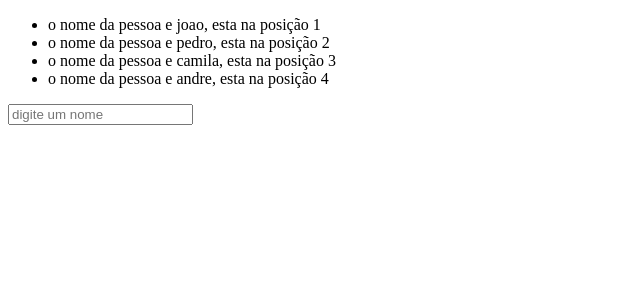
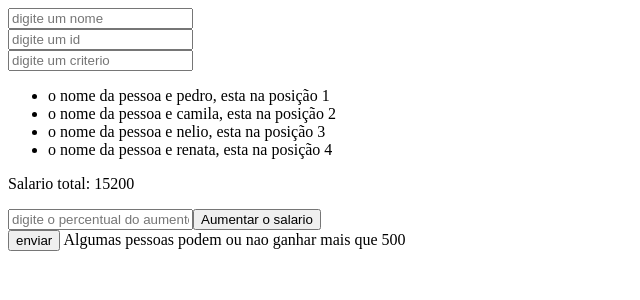
Before and after one commit to pedrovsp/ex-front-1, an Angular app: page / in a window 1280 px wide. Shown: the top 300 px of the page, without its empty margins (0-640 px from the left). Built offline with nearby package versions, Linux system fonts and the light colour scheme.

Commit message:
exercicio 6-12

```diff
--- a/src/app/app.component.html
+++ b/src/app/app.component.html
@@ -1,10 +1,30 @@
+<input #box placeholder="digite um nome" (keyup)="buscar(box.value)">
+<input [style.display]="'block'" #boxId placeholder="digite um id" (keyup)="buscarId(boxId.value)">
+<input [style.display]="'block'" #criterio placeholder="digite um criterio" (keyup)="resposta = buscaCampos(criterio.value)">
+
+<ul *ngFor="let r of resposta">
+  <li>{{ r.id }} - {{ r.nome }} - {{ r.salario }}</li>
+</ul>
+
+<p *ngIf="pessoaBuscada">{{ pessoaBuscada.id + " - " + pessoaBuscada.nome }}</p>
+
 <ul>
   <li *ngFor="let nome of nomesFiltrados, let i = index">
     o nome da pessoa e {{ nome }}, esta na posição {{ i + 1 }}
   </li>
 </ul>
 
-<p *ngIf="nomes.length == 0">nenhum nome encontrado, usando ngIf</p>
-<p [hidden]="nomes.length > 0">nenhum nome encontrado, usando hidden</p>
+<p *ngIf="pessoas.length == 0">nenhum nome encontrado, usando ngIf</p>
+<p [hidden]="pessoas.length > 0">nenhum nome encontrado, usando hidden</p>
 
-<input #box placeholder="digite um nome" (keyup)="buscar(box.value)">
+<p>Salario total: {{getValorTotal()}}</p>
+<div>
+  <input #percentual placeholder="digite o percentual do aumento">
+  <button (click)="raise(percentual.value)">Aumentar o salario</button>
+</div>
+<button (click)="enviar(box.value)">enviar</button>
+
+<p *ngIf="checkSalary(500);else check">Todos ganham mais que 500</p>
+<ng-template #check>
+  Algumas pessoas podem ou nao ganhar mais que 500
+</ng-template>
--- a/src/app/app.component.ts
+++ b/src/app/app.component.ts
@@ -1,4 +1,5 @@
 import { Component, OnInit } from '@angular/core';
+import { Observable } from 'rxjs';
 
 @Component({
     selector: 'app-root',
@@ -8,14 +9,76 @@ import { Component, OnInit } from '@angular/core';
 
 export class AppComponent implements OnInit {
     title = 'projetinho-legal';
-    nomes: string[] = ['joao', 'pedro', 'camila', 'andre'];
+    pessoas: any[] = [
+        { id: 1, nome: 'pedro', salario: 5000 },
+        { id: 2, nome: 'camila', salario: 7000 },
+        { id: 3, nome: 'nelio', salario: 200 },
+        { id: 4, nome: 'renata', salario: 3000 },
+    ];
     nomesFiltrados: string[];
+    pessoaBuscada: any;
+    resposta: any;
+    obsv: Observable<string>;
 
     ngOnInit() {
-        this.nomesFiltrados = this.nomes;
+        this.nomesFiltrados = this.pessoas.map(pessoa => pessoa.nome);
+        const observable = new Observable(subscriber => {
+            subscriber.next(100);
+            subscriber.next(2);
+            subscriber.next(300);
+            setTimeout(() => {
+                subscriber.next(4);
+                subscriber.complete();
+            }, 1000);
+        });
+        console.log('antes de executar subscribe');
+        observable.subscribe({
+            next(x) { console.log('recebeu o valor ' + x); },
+            error(err) { console.log('erro: ' + err); },
+            complete() { console.log('terminou o subscribe'); }
+        });
+        console.log('ultima linha');
+
+        this.obsv = new Observable(sub => {
+            setInterval(() => {
+                sub.next(this.makeId(5));
+            }, 1000);
+        });
+    }
+
+    makeId(length: number): string {
+        return 'teste' + Math.random();
     }
 
     buscar(valor: string ) {
-        this.nomesFiltrados = this.nomes.filter(nome => nome.toLowerCase().includes(valor.toLowerCase()));
+        this.nomesFiltrados = [];
+        this.pessoas.map(pessoa => { if (pessoa.nome.toLowerCase() === valor.toLowerCase()) { this.nomesFiltrados.push(pessoa.nome); } } );
+        if (valor === '' || valor === null || valor === undefined) {
+            this.nomesFiltrados = this.pessoas.map(pessoa => pessoa.nome);
+        }
+    }
+
+    buscarId(id: number) {
+        this.pessoaBuscada = this.pessoas.find(pessoa => pessoa.id = id);
+    }
+
+    getValorTotal() {
+        return this.pessoas.reduce((soma, pessoa) => soma + pessoa.salario, 0);
+    }
+
+    raise(percentual: number) {
+        this.pessoas.map(pessoa => pessoa.salario += pessoa.salario * percentual / 100);
+    }
+
+    checkSalary(value: number) {
+        return this.pessoas.every(pessoa => pessoa.salario > value);
+    }
+
+    buscaCampos(criterio: string) {
+        return this.pessoas.filter(pessoa => Object.keys(pessoa).some(chave => pessoa[chave].toString().includes(criterio)));
+    }
+
+    enviar(valor) {
+        this.nomesFiltrados.push(valor);
     }
 }
```
